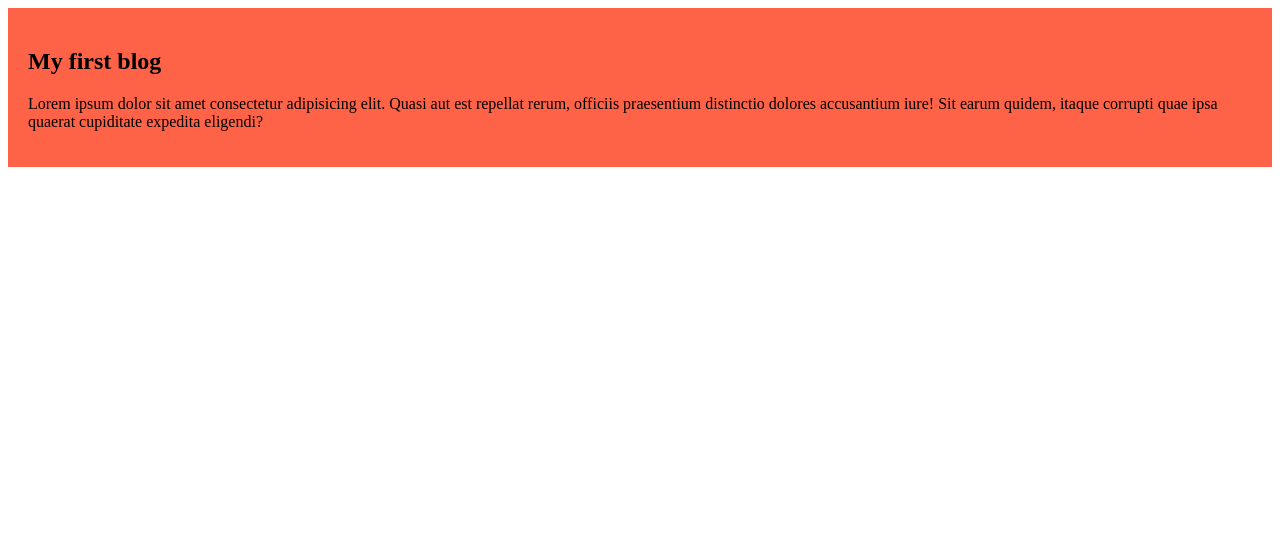
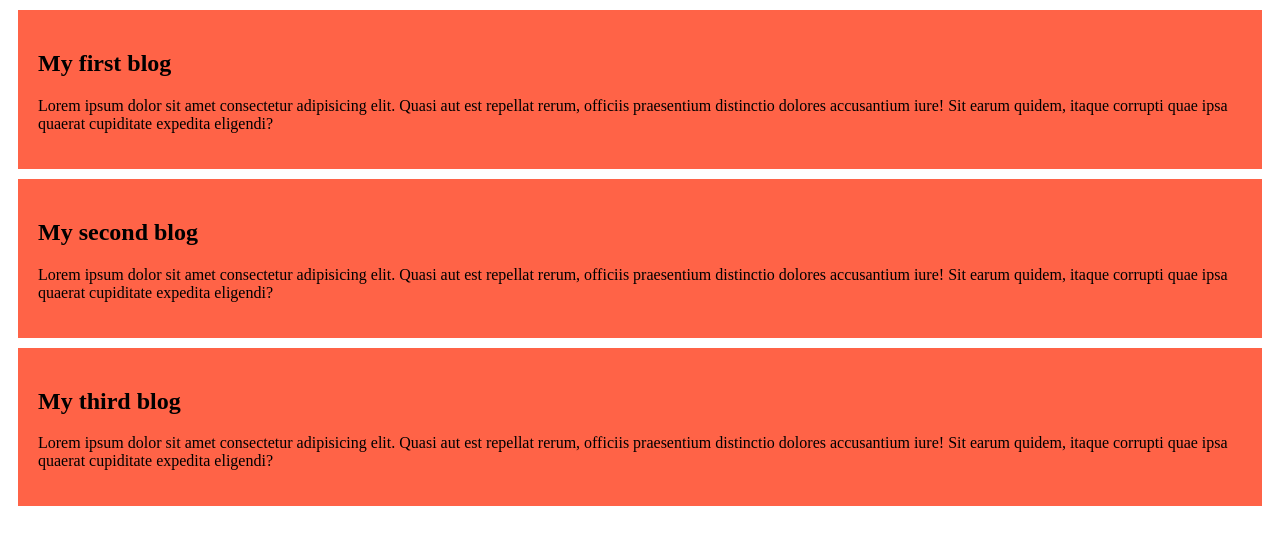
Before and after one commit to mdrabbi97324/my-first-github-repo, a plain HTML site: page index.html in a window 1280 px wide. Drawn offline with Linux system fonts and the light colour scheme.

Commit message:
my second and third blog are added

```diff
--- a/index.html
+++ b/index.html
@@ -11,5 +11,13 @@
         <h2>My first blog</h2>
         <p>Lorem ipsum dolor sit amet consectetur adipisicing elit. Quasi aut est repellat rerum, officiis praesentium distinctio dolores accusantium iure! Sit earum quidem, itaque corrupti quae ipsa quaerat cupiditate expedita eligendi?</p>
     </div>
+    <div>
+        <h2>My second blog</h2>
+        <p>Lorem ipsum dolor sit amet consectetur adipisicing elit. Quasi aut est repellat rerum, officiis praesentium distinctio dolores accusantium iure! Sit earum quidem, itaque corrupti quae ipsa quaerat cupiditate expedita eligendi?</p>
+    </div>
+    <div>
+        <h2>My third blog</h2>
+        <p>Lorem ipsum dolor sit amet consectetur adipisicing elit. Quasi aut est repellat rerum, officiis praesentium distinctio dolores accusantium iure! Sit earum quidem, itaque corrupti quae ipsa quaerat cupiditate expedita eligendi?</p>
+    </div>
 </body>
 </html>
--- a/style/blog.css
+++ b/style/blog.css
@@ -1,4 +1,5 @@
 div {
     background-color: tomato;
     padding: 20px;
+    margin: 10px;
 }
```
